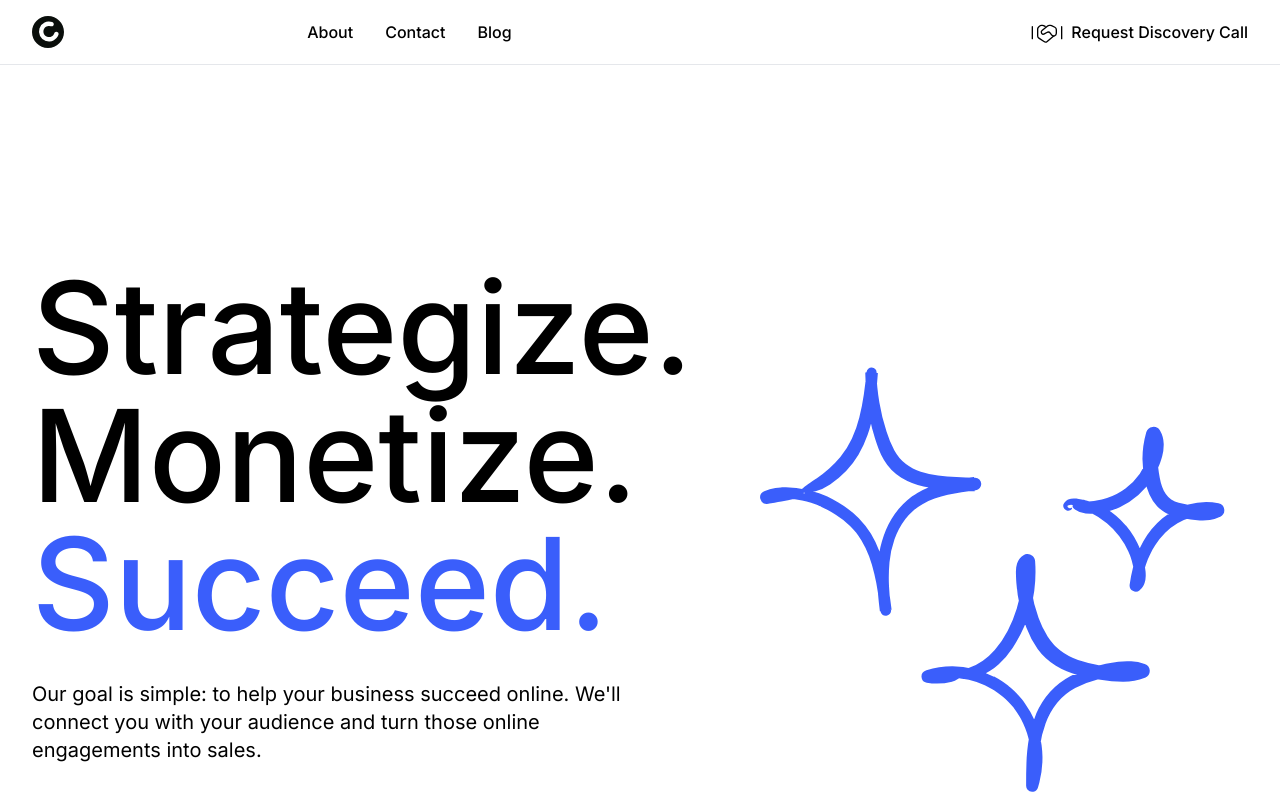
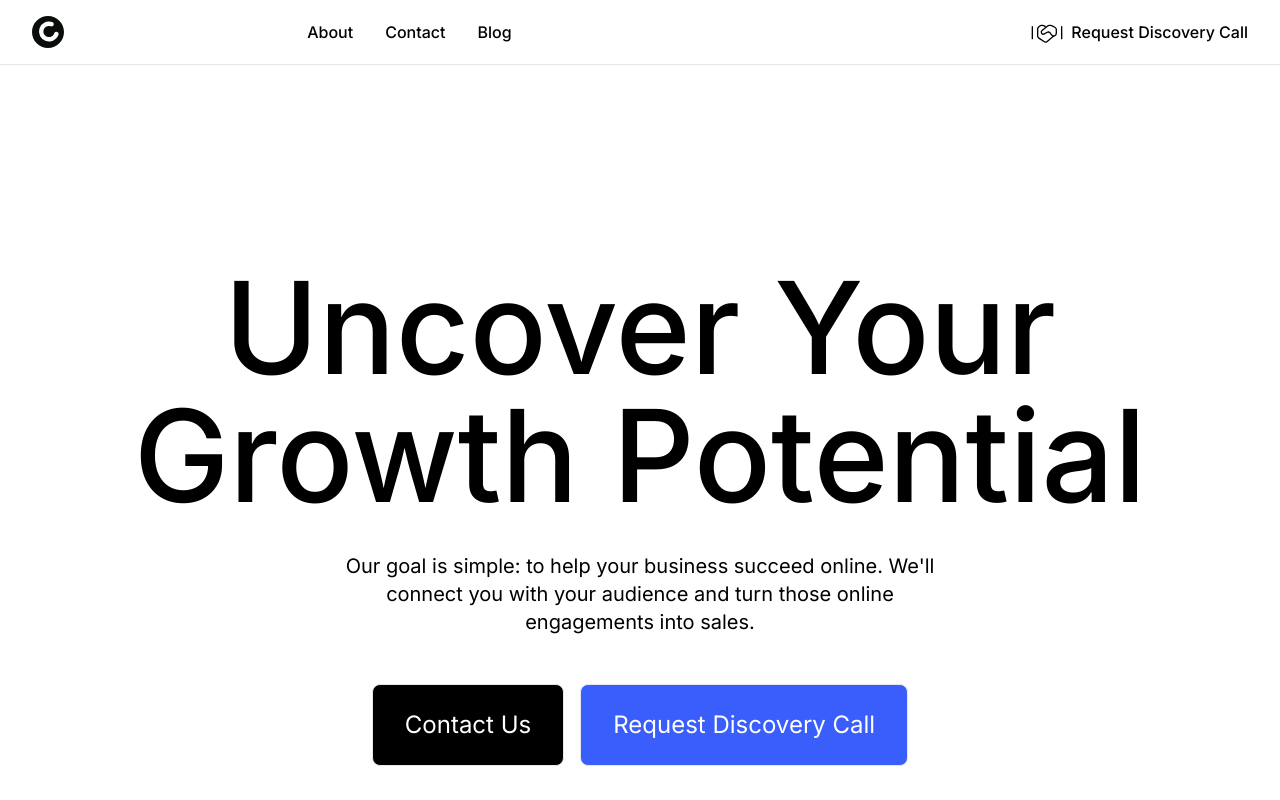
Before and after one commit to jaewpdev/website-clarus-digital, a React (Vite) app: page / in a window 1280 px wide. Shown: the top 800 px of the page. Built offline with nearby package versions, Linux system fonts and the light colour scheme.

Commit message:
Implement new iteration of hero section

```diff
--- a/index.html
+++ b/index.html
@@ -2,7 +2,7 @@
 <html lang="en">
   <head>
     <meta charset="UTF-8" />
-    <link rel="icon" type="image/svg+xml" href="/vite.svg" />
+    <link rel="icon" href="/favicon.ico" type="image/x-icon" />
     <meta name="viewport" content="width=device-width, initial-scale=1.0" />
     <title>Clarus Digital</title>
 
--- a/package.json
+++ b/package.json
@@ -10,6 +10,7 @@
     "preview": "vite preview"
   },
   "dependencies": {
+    "@types/react-helmet": "^6.1.6",
     "@types/react-router-dom": "^5.3.3",
     "autoprefixer": "^10.4.14",
     "classnames": "^2.3.2",
@@ -19,6 +20,7 @@
     "postcss": "^8.4.23",
     "react": "^18.2.0",
     "react-dom": "^18.2.0",
+    "react-helmet": "^6.1.0",
     "react-intersection-observer": "^9.4.3",
     "react-router-dom": "^6.11.2",
     "sort-by": "^1.2.0",
--- a/src/components/Button.tsx
+++ b/src/components/Button.tsx
@@ -20,7 +20,7 @@ export const Button: React.FC<ButtonProps> = ({
     className,
     {
       'bg-black hover:bg-brand-blue': variant === 'primary',
-      'bg-gray-500 border-gray-600 hover:bg-gray-600': variant === 'secondary',
+      'bg-brand-blue hover:bg-black': variant === 'secondary',
     }
   );
 
--- a/src/routes/home.tsx
+++ b/src/routes/home.tsx
@@ -1,22 +1,17 @@
+import { Helmet } from 'react-helmet';
+
 import { ReactComponent as ImgSparks } from '../assets/img--sparks.svg';
 import { Button } from '../components/Button';
 
 function HeroSection() {
   return (
-    <section className="md:mt-[200px] flex items-center justify-between relative">
-      <div>
-        <div className="flex flex-col-reverse md:flex-row items-start justify-between">
-          <h1 className="text-6xl sm:text-7xl md:text-8xl xl:text-9xl font-medium">
-            Strategize.
-            <br />
-            Monetize.
-            <br />
-            <span className="text-brand-blue">Succeed.</span>
-          </h1>
+    <section className="md:mt-[200px] flex flex-col items-center justify-between relative lg:gap-12">
+      <div className="flex flex-col items-center">
+        <h1 className="text-6xl sm:text-7xl xl:text-9xl font-medium text-center">
+          Uncover Your <br /> Growth Potential
+        </h1>
 
-          <ImgSparks className="mb-12 md:mb-0 h-[100px] w-[100px] mx-auto  sm:mx-0  sm:h-[50px] sm:w-[50px] md:h-[100px] md:w-[100px]  lg:hidden" />
-        </div>
-        <p className="xl:w-[50ch] 2xl:w-[55ch] text-lg md:text-xl my-6 sm:mt-8 sm:mb-12">
+        <p className="max-w-[50ch] xl:max-w-[50ch] 2xl:max-w-[55ch] text-center text-lg md:text-xl my-6 sm:mt-8 sm:mb-12">
           Our goal is simple: to help your business succeed online. We'll
           connect you with your audience and turn those online engagements into
           sales.
@@ -24,19 +19,22 @@ function HeroSection() {
 
         <div className="flex gap-4 flex-wrap">
           <Button to="/contact">Contact Us</Button>
-          <Button to="/schedule-discovery-call">Request Discovery Call</Button>
+          <Button to="/schedule-discovery-call" variant="secondary">
+            Request Discovery Call
+          </Button>
         </div>
       </div>
-      <ImgSparks className="hidden lg:block  lg:min-w-[400px] xl:min-w-[600px]" />
+      <ImgSparks className="max-w-[350px] lg:max-w-[500px]" />
     </section>
   );
 }
 
-
-
 export default function Home() {
   return (
     <>
+      <Helmet>
+        <title>Clarus Digital — Home</title>
+      </Helmet>
       <HeroSection />
     </>
   );
```
Also changed, not shown: 2 other files (tests, documents, lock files or other folders).
